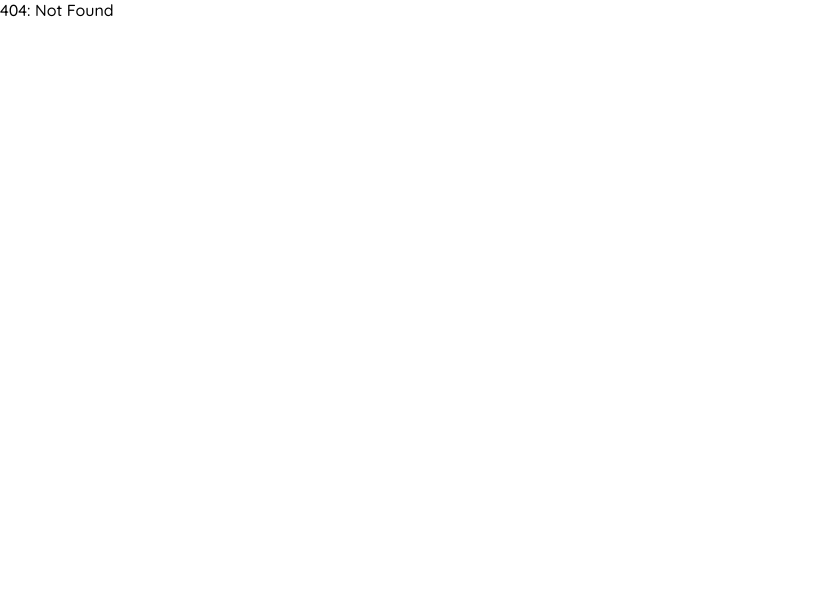
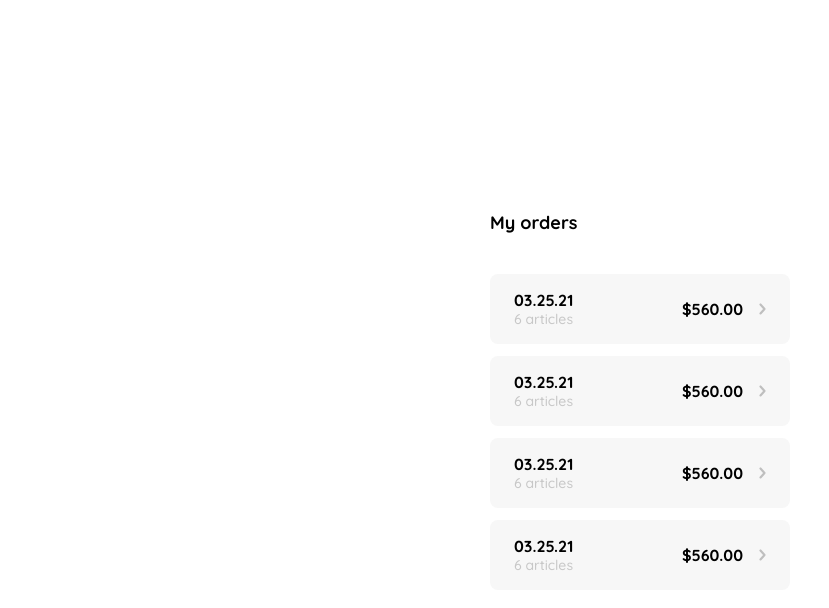
Before and after one commit to aleneri97/react-shop, a React app: page /orders in a window 1280 px wide. Before the commit this address had no page. Shown: the top 608 px of the page, without its empty margins (0-829 px from the left). Built offline with nearby package versions, Linux system fonts and the light colour scheme.

Commit message:
✨ [ADD] MyOrders page

```diff
--- /dev/null
+++ b/src/pages/MyOrders.jsx
@@ -0,0 +1,47 @@
+import React from 'react';
+import '../styles/MyOrders.scss';
+import icon_flechita from '../../public/assets/icons/flechita.svg';
+
+export const MyOrders = () => {
+	return (
+		<div className='my-order'>
+			<div className='my-order-container'>
+				<h1 className='title'>My orders</h1>
+				<div className='my-order-content'>
+					<div className='order'>
+						<p>
+							<span>03.25.21</span>
+							<span>6 articles</span>
+						</p>
+						<p>$560.00</p>
+						<img src={icon_flechita} alt='arrow' />
+					</div>
+					<div className='order'>
+						<p>
+							<span>03.25.21</span>
+							<span>6 articles</span>
+						</p>
+						<p>$560.00</p>
+						<img src={icon_flechita} alt='arrow' />
+					</div>
+					<div className='order'>
+						<p>
+							<span>03.25.21</span>
+							<span>6 articles</span>
+						</p>
+						<p>$560.00</p>
+						<img src={icon_flechita} alt='arrow' />
+					</div>
+					<div className='order'>
+						<p>
+							<span>03.25.21</span>
+							<span>6 articles</span>
+						</p>
+						<p>$560.00</p>
+						<img src={icon_flechita} alt='arrow' />
+					</div>
+				</div>
+			</div>
+		</div>
+	);
+};
--- a/src/routes/App.jsx
+++ b/src/routes/App.jsx
@@ -11,6 +11,7 @@ import { RecoveryPasswordConfirmation } from '../pages/RecoveryPasswordConfirmat
 import { SignUp } from '../pages/SignUp';
 import { NotFound } from '../pages/NotFound';
 import { MyAccount } from '../pages/MyAccount';
+import { MyOrders } from '../pages/MyOrders';
 
 export default function App() {
   return (
@@ -23,6 +24,7 @@ export default function App() {
           <Route exact path="/change-password" element={ <ChangePassword /> } />
           <Route exact path="/recovery-confirmation" element={ <RecoveryPasswordConfirmation /> } />
           <Route exact path="/account" element={ <MyAccount /> } />
+          <Route exact path="/orders" element={ <MyOrders /> } />
           <Route exact path="/checkout" element={ <Checkout /> } />
           <Route path="*" element={ <NotFound /> } />
         </Routes>
--- /dev/null
+++ b/src/styles/MyOrders.scss
@@ -0,0 +1,50 @@
+.my-order {
+    width: 100%;
+    height: 100vh;
+    display: grid;
+    place-items: center;
+}
+
+.title {
+    font-size: var(--lg);
+    margin-bottom: 40px;
+}
+
+.my-order-container {
+    display: grid;
+    grid-template-rows: auto 1fr auto;
+    width: 300px;
+}
+
+.my-order-content {
+    display: flex;
+    flex-direction: column;
+}
+
+.order {
+    display: grid;
+    grid-template-columns: auto 1fr auto;
+    gap: 16px;
+    align-items: center;
+    margin-bottom: 12px;
+}
+
+.order p:nth-child(1) {
+    display: flex;
+    flex-direction: column;
+}
+
+.order p span:nth-child(1) {
+    font-size: var(--md);
+    font-weight: bold;
+}
+
+.order p span:nth-child(2) {
+    font-size: var(--sm);
+    color: var(--very-light-pink);
+}
+
+.order p:nth-child(2) {
+    text-align: end;
+    font-weight: bold;
+}
```
